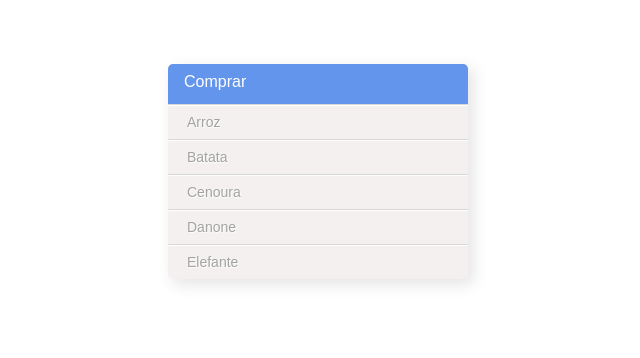
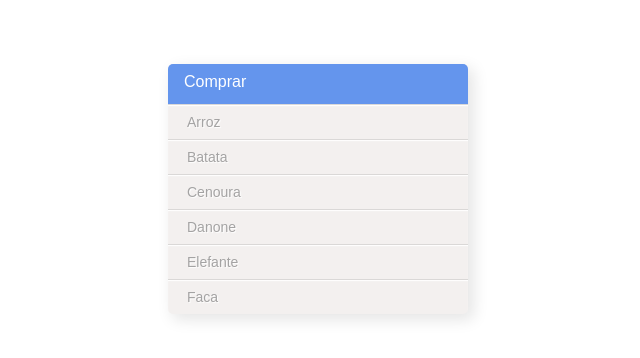
Before and after one commit to naruminho/aula-git, a plain HTML site: page index.html in a window 1280 px wide. Shown: the whole page, without its empty margins (322-962 px from the left). Drawn offline with Linux system fonts and the light colour scheme.

Commit message:
adicionei a faca

```diff
--- a/index.html
+++ b/index.html
@@ -10,6 +10,7 @@
         <li>Cenoura</li>
         <li>Danone</li>
         <li>Elefante</li>
+        <li>Faca</li>
       </ul>
   </div>
 </div>
```
